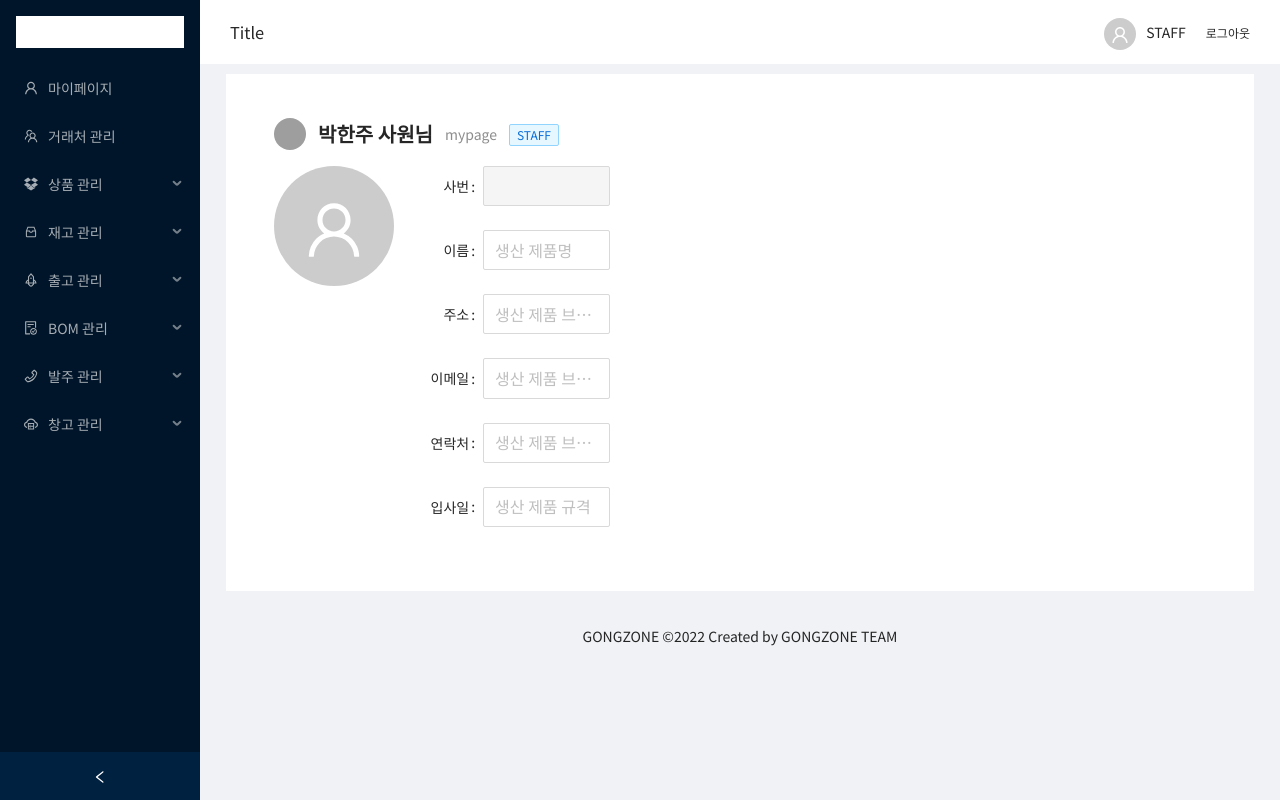
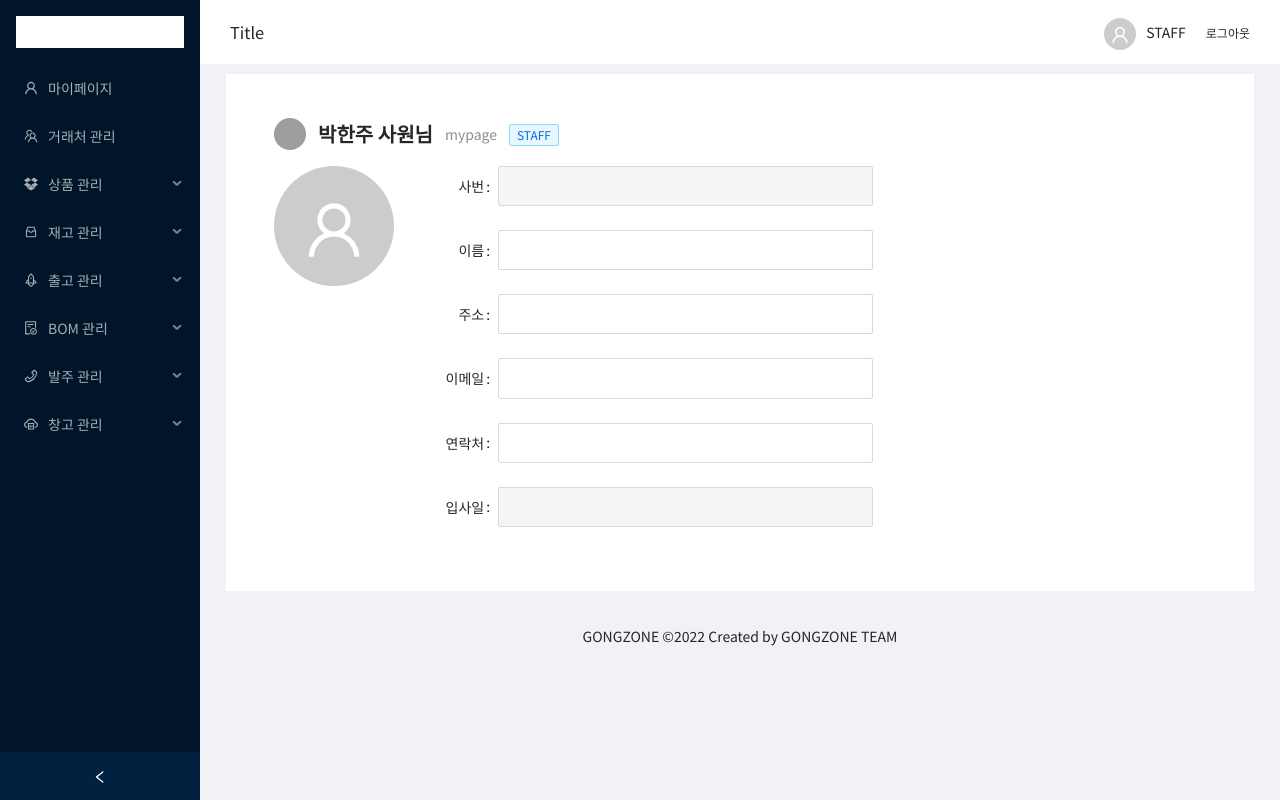
Before and after one commit to GOGNZONE/frontend, a React (Create React App) app: page /staff in a window 1280 px wide. Built offline with nearby package versions, Linux system fonts and the light colour scheme; grey boxes are pictures that could not be loaded.

Commit message:
feat: Update DashBoardPresenter
update DashBoardPresenter

```diff
--- a/src/Routes/pages/Staff/pages/StaffDashBoard/DashBoardPresenter.js
+++ b/src/Routes/pages/Staff/pages/StaffDashBoard/DashBoardPresenter.js
@@ -1,28 +1,6 @@
 import React from 'react';
 import { UserOutlined } from '@ant-design/icons';
-import {
-  PageHeader,
-  Row,
-  Tag,
-  Avatar,
-  Form,
-  Input,
-  InputNumber,
-  Space,
-} from 'antd';
-
-const Content = ({ children, extraContent }) => (
-  <Row>
-    <div
-      style={{
-        flex: 1,
-      }}
-    >
-      {children}
-    </div>
-    <div className="image">{extraContent}</div>
-  </Row>
-);
+import { PageHeader, Tag, Avatar, Form, Input } from 'antd';
 
 const DashBoardPresenter = () => (
   <PageHeader
@@ -38,31 +16,32 @@ const DashBoardPresenter = () => (
       <Avatar size={120} icon={<UserOutlined />} />
       <Form
         labelCol={{
-          span: 7,
+          span: 5,
         }}
         wrapperCol={{
-          span: 10,
+          span: 18,
         }}
         layout="horizontal"
         size="large"
+        style={{ width: '500px' }}
       >
         <Form.Item label="사번">
           <Input disabled={true} />
         </Form.Item>
         <Form.Item label="이름">
-          <Input name="productionName" placeholder="생산 제품명" />
+          <Input name="productionName" />
         </Form.Item>
         <Form.Item label="주소">
-          <Input name="productionBrandName" placeholder="생산 제품 브랜드명" />
+          <Input name="productionBrandName" />
         </Form.Item>
         <Form.Item label="이메일">
-          <Input name="productionBrandName" placeholder="생산 제품 브랜드명" />
+          <Input name="productionBrandName" />
         </Form.Item>
         <Form.Item label="연락처">
-          <Input name="productionBrandName" placeholder="생산 제품 브랜드명" />
+          <Input name="productionBrandName" />
         </Form.Item>
         <Form.Item label="입사일">
-          <Input name="productionStandard" placeholder="생산 제품 규격" />
+          <Input name="productionStandard" disabled={true} />
         </Form.Item>
       </Form>
     </div>
```
